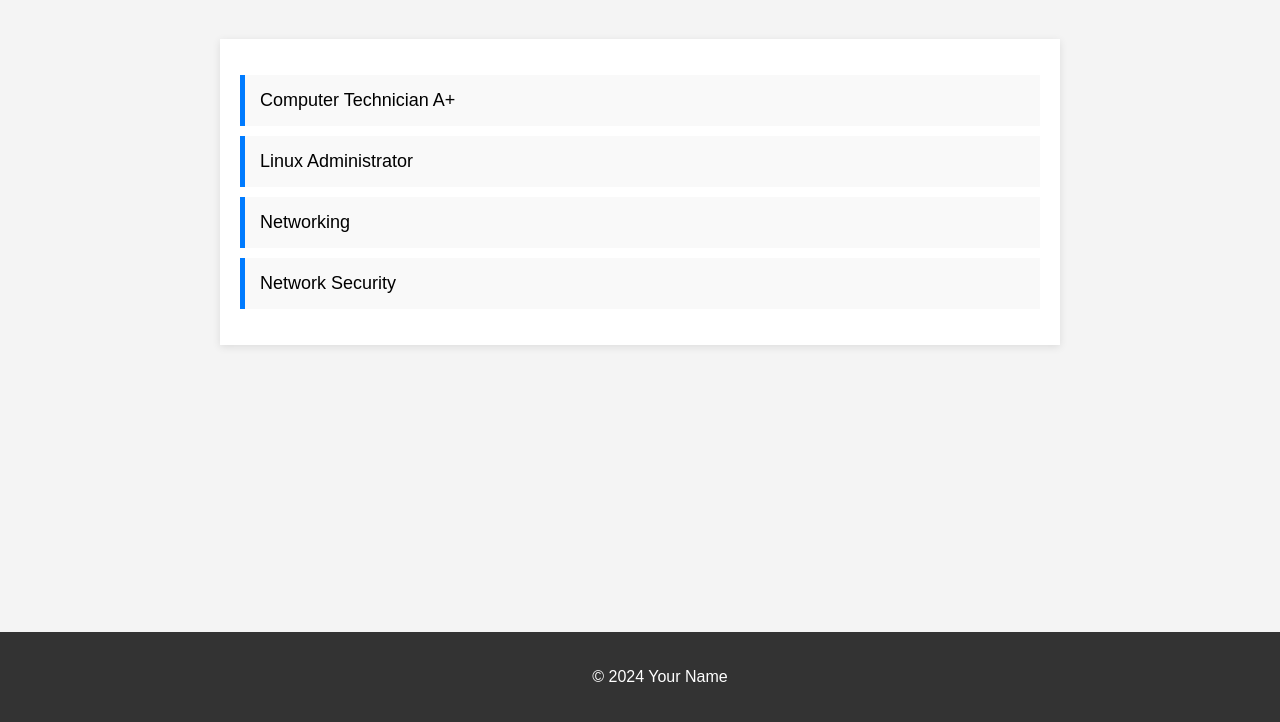
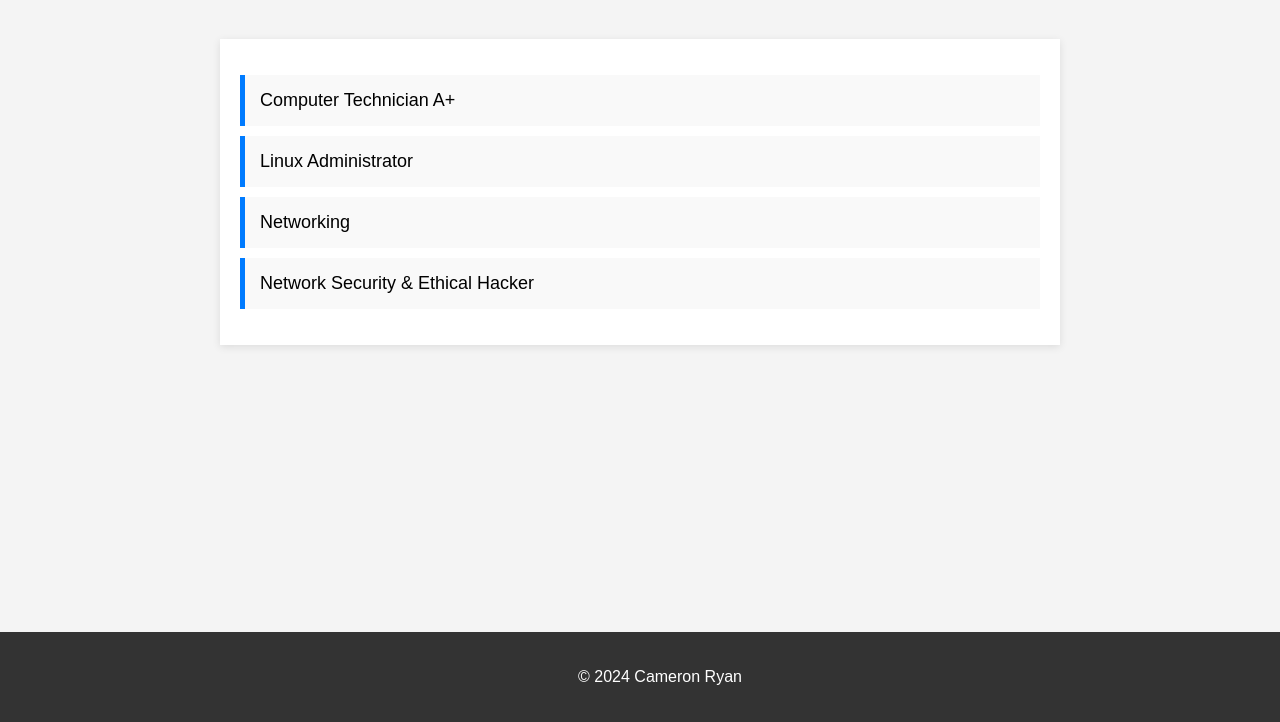
Before and after one commit to ProfessorCam/ProfessorCam.github.io, a plain HTML site: page index.html in a window 1280 px wide. Shown: the part 78-800 px from the top of the page. Drawn offline with Linux system fonts and the light colour scheme.

Commit message:
Update index.html

```diff
--- a/index.html
+++ b/index.html
@@ -82,12 +82,12 @@
             <li>Computer Technician A+</li>
             <li>Linux Administrator</li>
             <li>Networking</li>
-            <li>Network Security</li>
+            <li>Network Security & Ethical Hacker</li>
         </ul>
     </div>
 
     <footer>
-        <p>&copy; 2024 Your Name</p>
+        <p>&copy; 2024 Cameron Ryan</p>
     </footer>
 </body>
 </html>
```
